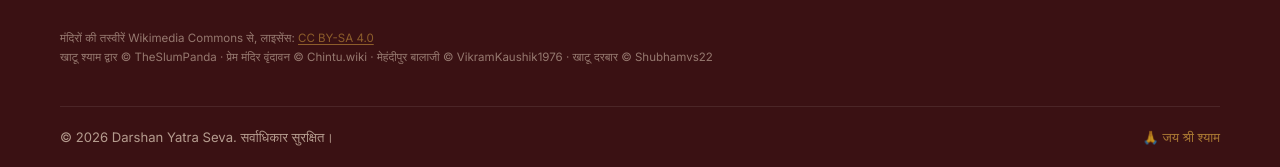
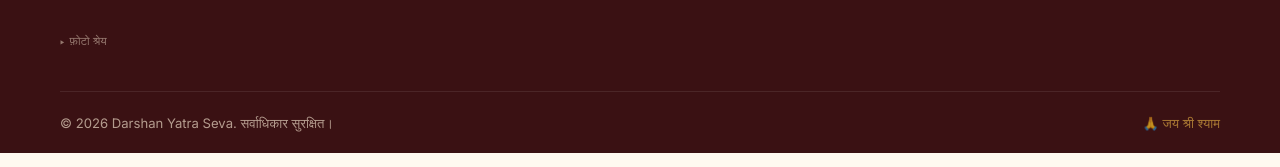
Before and after one commit to VinodSharmarr/Darshanyatraseva, a plain HTML site: page index.html in a window 1280 px wide. Shown: the part 6969-7136 px from the top of the page. Drawn offline with Linux system fonts and the light colour scheme; a web font is replaced by a local one.

Commit message:
Footer ka photo shreya chhota kiya - ab click par khulta hai
Wikimedia (CC BY-SA) tasveeron ka credit hataya nahi ja sakta - license ki
shart hai. Isliye lambi line ki jagah ab sirf "फ़ोटो श्रेय ▸" dikhta hai,
click karne par naam khulte hain. Shart poori, footer saaf.

i18n me "Photo credits" translation bhi jodi (193 strings). Hindi aur
English dono mode me verify kiya.

Co-Authored-By: Claude <noreply@anthropic.com>

```diff
--- a/i18n.js
+++ b/i18n.js
@@ -220,6 +220,7 @@ const EN = {
   'संपर्क': 'Contact',
   'दिल्ली, भारत': 'Delhi, India',
   'Darshan Yatra Seva. सर्वाधिकार सुरक्षित।': 'Darshan Yatra Seva. All rights reserved.',
+  'फ़ोटो श्रेय': 'Photo credits',
   'मंदिरों की तस्वीरें Wikimedia Commons से, लाइसेंस:': 'Temple photographs from Wikimedia Commons, licensed:',
   /* यात्रा कार्ड की तस्वीरों का alt — स्क्रीन रीडर और तस्वीर न खुलने पर यही दिखता है */
   'खाटू श्याम जी मंदिर का मुख्य द्वार, सीकर': 'Main gate of Khatu Shyam Ji temple, Sikar',
--- a/index.html
+++ b/index.html
@@ -508,11 +508,15 @@
     </div>
   </div>
 
-  <!-- CC BY-SA की शर्त — यह श्रेय हटाना लाइसेंस का उल्लंघन है। तस्वीर बदलें तो नाम भी बदलें। -->
+  <!-- CC BY-SA की शर्त — यह श्रेय हटाना लाइसेंस का उल्लंघन है। तस्वीर बदलें तो नाम भी बदलें।
+       छुपा हुआ रखना ठीक है, पर पहुँच में रहना ज़रूरी है — इसलिए <details> में है। -->
   <div class="wrap foot__credits">
-    <p><span>मंदिरों की तस्वीरें Wikimedia Commons से, लाइसेंस:</span>
-      <a href="https://creativecommons.org/licenses/by-sa/4.0/deed.hi" target="_blank" rel="noopener">CC BY-SA 4.0</a><br />
-      <span>खाटू श्याम द्वार © TheSlumPanda · प्रेम मंदिर वृंदावन © Chintu.wiki · मेहंदीपुर बालाजी © VikramKaushik1976 · खाटू दरबार © Shubhamvs22</span></p>
+    <details>
+      <summary>फ़ोटो श्रेय</summary>
+      <p><span>मंदिरों की तस्वीरें Wikimedia Commons से, लाइसेंस:</span>
+        <a href="https://creativecommons.org/licenses/by-sa/4.0/deed.hi" target="_blank" rel="noopener">CC BY-SA 4.0</a><br />
+        <span>खाटू श्याम द्वार © TheSlumPanda · प्रेम मंदिर वृंदावन © Chintu.wiki · मेहंदीपुर बालाजी © VikramKaushik1976 · खाटू दरबार © Shubhamvs22</span></p>
+    </details>
   </div>
 
   <div class="wrap foot__bar">
--- a/styles.css
+++ b/styles.css
@@ -304,8 +304,15 @@ a.price__ask:hover{color:#155F35;text-decoration:underline}
 .foot__bar{display:flex;justify-content:space-between;flex-wrap:wrap;gap:.6rem;
   margin-top:2.4rem;padding-top:1.2rem;border-top:1px solid rgba(255,255,255,.12);font-size:.82rem;opacity:.7}
 .foot__om{color:var(--gold)}
-/* तस्वीरों का श्रेय — छोटा रखें, पर पढ़ने लायक़ (CC BY-SA की शर्त) */
+/* तस्वीरों का श्रेय — बंद रहता है, क्लिक पर खुलता है (CC BY-SA की शर्त पूरी) */
 .foot__credits{margin-top:2rem;font-size:.72rem;line-height:1.65;opacity:.52}
+.foot__credits summary{cursor:pointer;list-style:none;display:inline-flex;align-items:center;gap:.3rem;
+  padding:.15rem 0;transition:opacity .2s}
+.foot__credits summary::-webkit-details-marker{display:none}
+.foot__credits summary::before{content:'▸';font-size:.65rem;transition:transform .2s}
+.foot__credits details[open] summary::before{transform:rotate(90deg)}
+.foot__credits summary:hover{opacity:.75}
+.foot__credits p{margin-top:.5rem}
 .foot__credits a{color:var(--gold);text-decoration:underline;text-underline-offset:2px}
 .foot__credits a:hover{opacity:.8}
 
```
